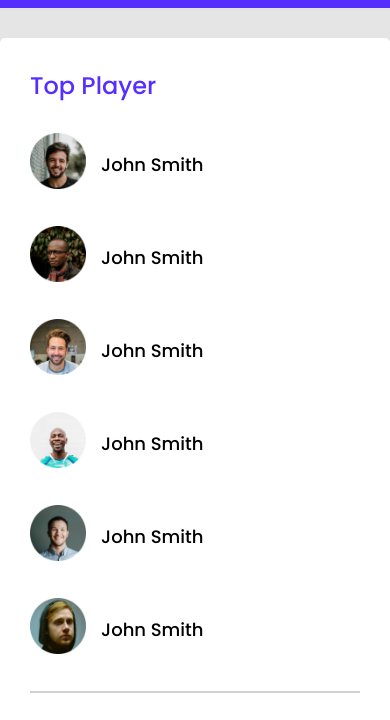
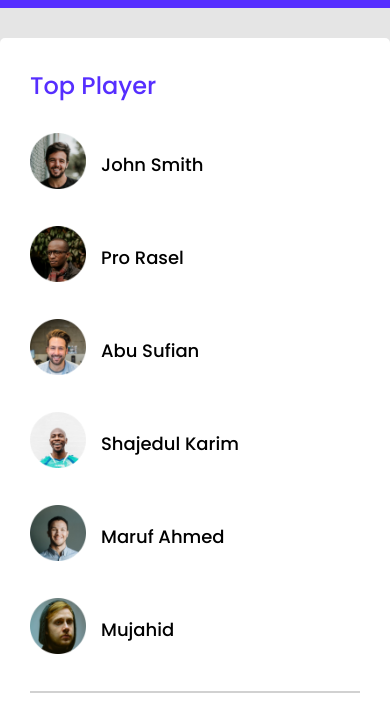
Before and after one commit to Rayhanali-dev/Leader-Board, a plain HTML site: page index.html in a window 390 px wide. Shown: the part 103-823 px from the top of the page. Drawn offline with Linux system fonts and the light colour scheme.

Commit message:
responsive leader board

```diff
--- a/index.html
+++ b/index.html
@@ -63,7 +63,7 @@
                                     <img src="images/players/player-2.png" alt="img">
                                 </div>
                                 <div class="player-name">
-                                    <h2 class="players-name">John Smith</h2>
+                                    <h2 class="players-name">Pro Rasel</h2>
                                 </div>
                             </div>
                             <div class="player">
@@ -71,7 +71,7 @@
                                     <img src="images/players/player-3.png" alt="img">
                                 </div>
                                 <div class="player-name">
-                                    <h2 class="players-name">John Smith</h2>
+                                    <h2 class="players-name">Abu Sufian</h2>
                                 </div>
                             </div>
                             <div class="player">
@@ -79,7 +79,7 @@
                                     <img src="images/players/player-4.png" alt="img">
                                 </div>
                                 <div class="player-name">
-                                    <h2 class="players-name">John Smith</h2>
+                                    <h2 class="players-name">Shajedul Karim</h2>
                                 </div>
                             </div>
                             <div class="player">
@@ -87,7 +87,7 @@
                                     <img src="images/players/player-5.png" alt="img">
                                 </div>
                                 <div class="player-name">
-                                    <h2 class="players-name">John Smith</h2>
+                                    <h2 class="players-name">Maruf Ahmed</h2>
                                 </div>
                             </div>
                             <div class="player">
@@ -95,7 +95,7 @@
                                     <img src="images/players/player-6.png" alt="img">
                                 </div>
                                 <div class="player-name">
-                                    <h2 class="players-name">John Smith</h2>
+                                    <h2 class="players-name">Mujahid</h2>
                                 </div>
                             </div>
                         </div>
```
